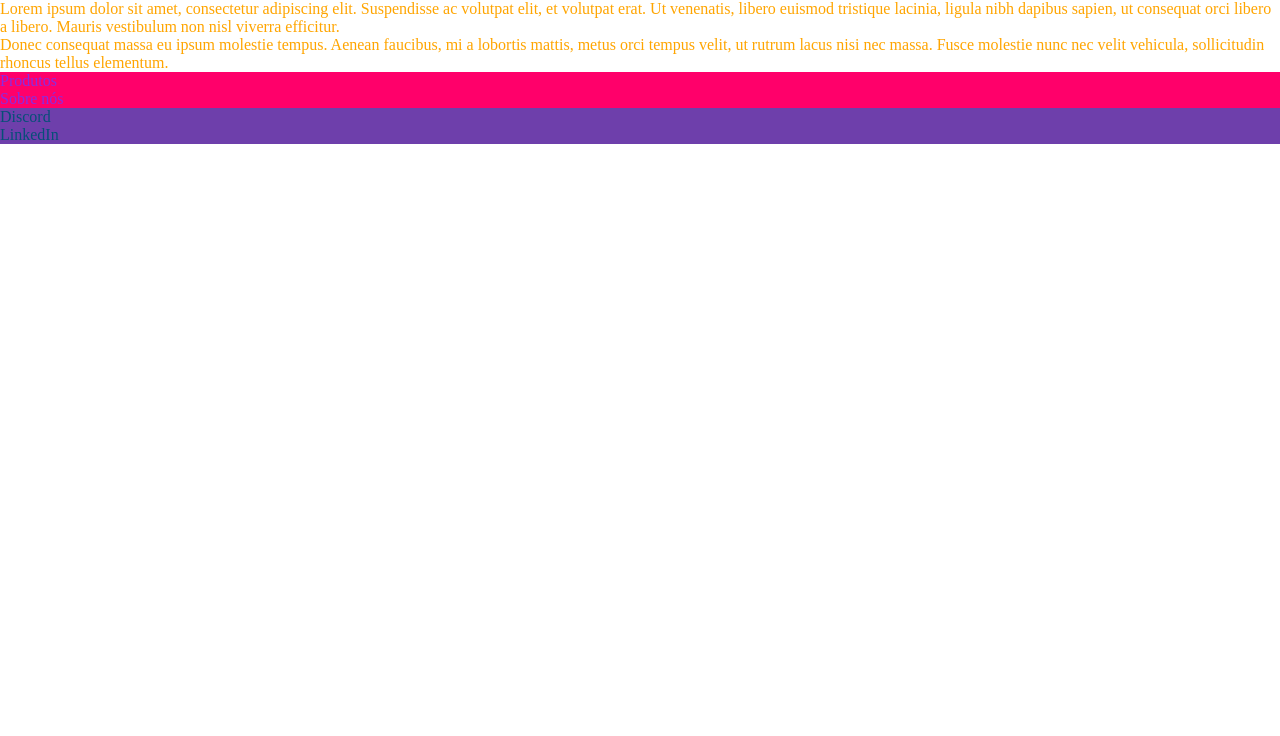
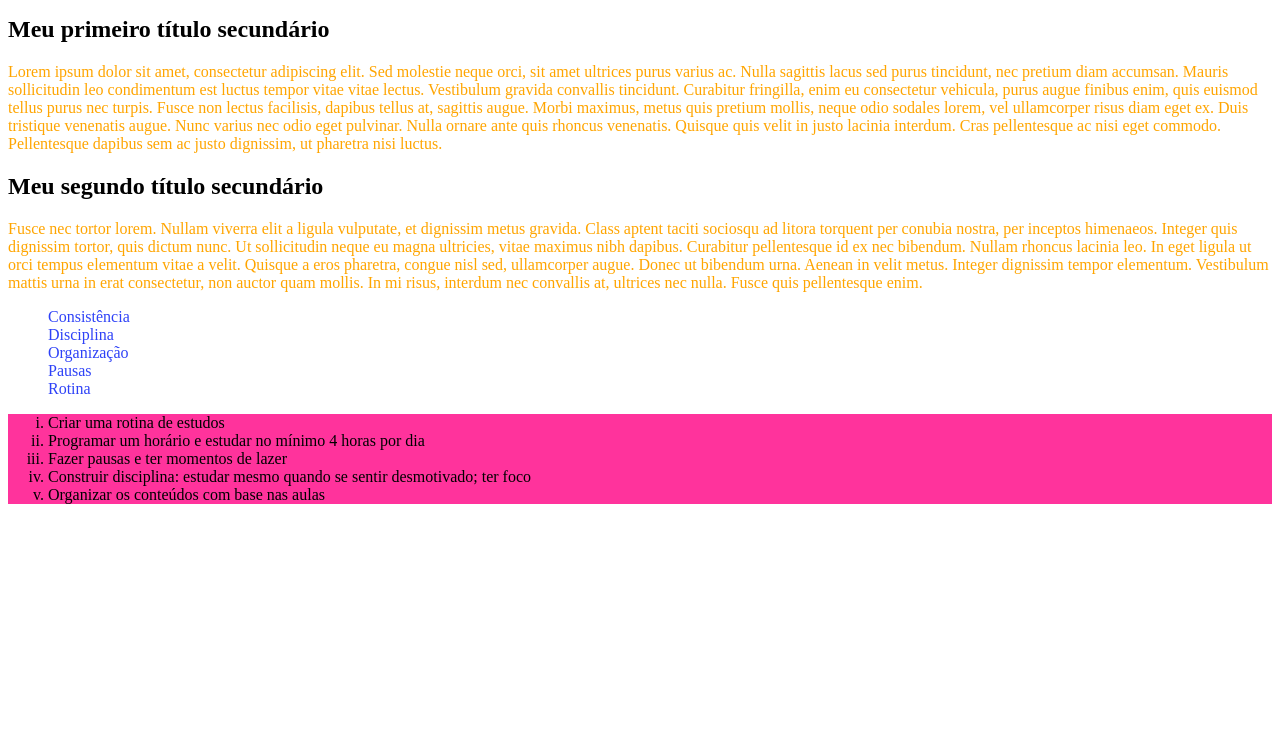
Before and after one commit to beatriztoledodev/aula-9, a plain HTML site: page index.html in a window 1280 px wide. Shown: the part 64-800 px from the top of the page. Drawn offline with Linux system fonts and the light colour scheme.

Commit message:
refiz as atividades

```diff
--- a/css/style.css
+++ /dev/null
@@ -1,23 +0,0 @@
-/* reset */
-
-* {
-    margin: 0;
-    padding: 0;
-}
-
-.desafio1 {
-    color: orange;
-}
-
-#lista1 {
-    color: blueviolet;
-    list-style-type: square;
-    background-color: rgb(255, 0, 106);
-}
-
-#lista2 {
-    color: brown;
-    list-style-type: none;
-    color: #054f77;
-    background-color:rgba(74, 16, 150, 0.8)
-}
--- a/index.html
+++ b/index.html
@@ -5,32 +5,42 @@
     <meta charset="UTF-8">
     <meta http-equiv="X-UA-Compatible" content="IE=edge">
     <meta name="viewport" content="width=device-width, initial-scale=1.0">
-    <title>Document</title>
-    <link rel="stylesheet" href="css/style.css">
+    <title>Atividades práticas da aula 9</title>
+    <link rel="stylesheet" href="styles.css">
 </head>
 
 <body>
     <h1>Atividades práticas</h1>
 
-    <!--Primeiro exercício da aula-->
-    <h2>Título número 1</h2>
-    <p class="desafio1">Lorem ipsum dolor sit amet, consectetur adipiscing elit. Suspendisse ac volutpat elit, et volutpat erat. Ut
-        venenatis, libero euismod tristique lacinia, ligula nibh dapibus sapien, ut consequat orci libero a libero.
-        Mauris vestibulum non nisl viverra efficitur.</p>
+    <h2>Meu primeiro título secundário</h2>
+    <p class="desafio-1">Lorem ipsum dolor sit amet, consectetur adipiscing elit. Sed molestie neque orci, sit amet ultrices purus varius
+        ac. Nulla sagittis lacus sed purus tincidunt, nec pretium diam accumsan. Mauris sollicitudin leo condimentum est
+        luctus tempor vitae vitae lectus. Vestibulum gravida convallis tincidunt. Curabitur fringilla, enim eu
+        consectetur vehicula, purus augue finibus enim, quis euismod tellus purus nec turpis. Fusce non lectus
+        facilisis, dapibus tellus at, sagittis augue. Morbi maximus, metus quis pretium mollis, neque odio sodales
+        lorem, vel ullamcorper risus diam eget ex. Duis tristique venenatis augue. Nunc varius nec odio eget pulvinar.
+        Nulla ornare ante quis rhoncus venenatis. Quisque quis velit in justo lacinia interdum. Cras pellentesque ac
+        nisi eget commodo. Pellentesque dapibus sem ac justo dignissim, ut pharetra nisi luctus.</p>
 
-        <p class="desafio1">Donec consequat massa eu ipsum molestie tempus. Aenean faucibus,
-        mi a lobortis mattis, metus orci tempus velit, ut rutrum lacus nisi nec massa. Fusce molestie nunc nec velit
-        vehicula, sollicitudin rhoncus tellus elementum.</p>
+        <h2>Meu segundo título secundário</h2>
+        <p class="desafio-1">Fusce nec tortor lorem. Nullam viverra elit a ligula vulputate, et dignissim metus gravida. Class aptent taciti sociosqu ad litora torquent per conubia nostra, per inceptos himenaeos. Integer quis dignissim tortor, quis dictum nunc. Ut sollicitudin neque eu magna ultricies, vitae maximus nibh dapibus. Curabitur pellentesque id ex nec bibendum. Nullam rhoncus lacinia leo. In eget ligula ut orci tempus elementum vitae a velit. Quisque a eros pharetra, congue nisl sed, ullamcorper augue. Donec ut bibendum urna. Aenean in velit metus. Integer dignissim tempor elementum. Vestibulum mattis urna in erat consectetur, non auctor quam mollis. In mi risus, interdum nec convallis at, ultrices nec nulla. Fusce quis pellentesque enim.</p>
 
-    <ol id="lista1">
-        <li>Produtos</li>
-        <li>Sobre nós</li>
-    </ol>
+        <ul id="lista-1">
+            <li>Consistência</li>
+            <li>Disciplina</li>
+            <li>Organização</li>
+            <li>Pausas</li>
+            <li>Rotina</li>
+        </ul>
 
-    <ul id="lista2">
-        <li>Discord</li>
-        <li>LinkedIn</li>
-    </ul>
+        <ol id="lista-2">
+            <li>Criar uma rotina de estudos</li>
+            <li>Programar um horário e estudar no mínimo 4 horas por dia</li>
+            <li>Fazer pausas e ter momentos de lazer</li>
+            <li>Construir disciplina: estudar mesmo quando se sentir desmotivado; ter foco</li>
+            <li>Organizar os conteúdos com base nas aulas</li>
+        </ol>
+
 
 </body>
 
--- /dev/null
+++ b/styles.css
@@ -0,0 +1,13 @@
+.desafio-1 {
+    color: orange;
+}
+
+#lista-1 {
+    list-style: none;
+    color: #2e42f7;
+}
+
+#lista-2 {
+    list-style-type: lower-roman;
+    background-color: rgba(255, 0, 132, 0.8);
+}
```
